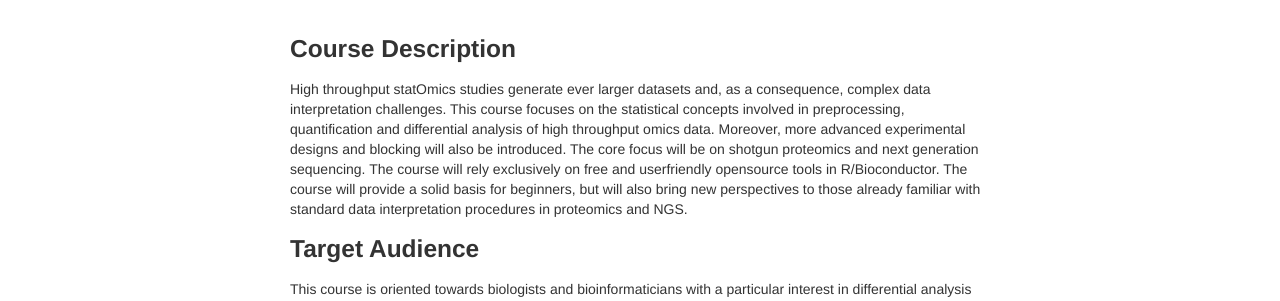
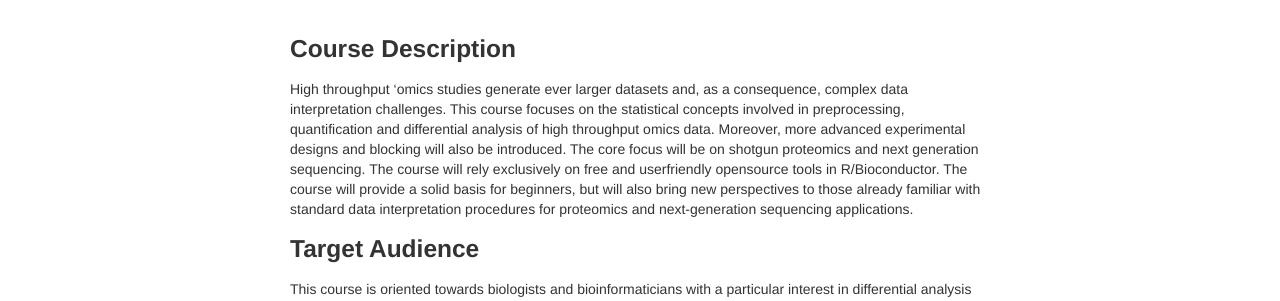
Before and after one commit to statOmics/statisticalGenomicsCourse2018, a Jekyll site: the page built from index.md, in a window 1280 px wide. Shown: the part 312-613 px from the top of the page. Built offline with Jekyll 4.4.1, drawn with Linux system fonts in a browser that asks for light colours.

```diff
--- a/index.md
+++ b/index.md
@@ -6,7 +6,7 @@
 ![IntroFig](./pages/figs/IntroFig.png)
 
 ### Course Description
-High throughput statOmics studies generate ever larger datasets and, as a consequence, complex data interpretation challenges. This course focuses on the statistical concepts involved in preprocessing, quantification and differential analysis of high throughput omics data. Moreover, more advanced experimental designs and blocking will also be introduced. The core focus will be on shotgun proteomics and next generation sequencing. The course will rely exclusively on free and userfriendly opensource tools in R/Bioconductor. The course will provide a solid basis for beginners, but will also bring new perspectives to those already familiar with standard data interpretation procedures in proteomics and NGS.
+High throughput 'omics studies generate ever larger datasets and, as a consequence, complex data interpretation challenges. This course focuses on the statistical concepts involved in preprocessing, quantification and differential analysis of high throughput omics data. Moreover, more advanced experimental designs and blocking will also be introduced. The core focus will be on shotgun proteomics and next generation sequencing. The course will rely exclusively on free and userfriendly opensource tools in R/Bioconductor. The course will provide a solid basis for beginners, but will also bring new perspectives to those already familiar with standard data interpretation procedures for proteomics and next-generation sequencing applications.
 
 ### Target Audience
 This course is oriented towards biologists and bioinformaticians with a particular interest in differential analysis for quantitative 'omics.
```
